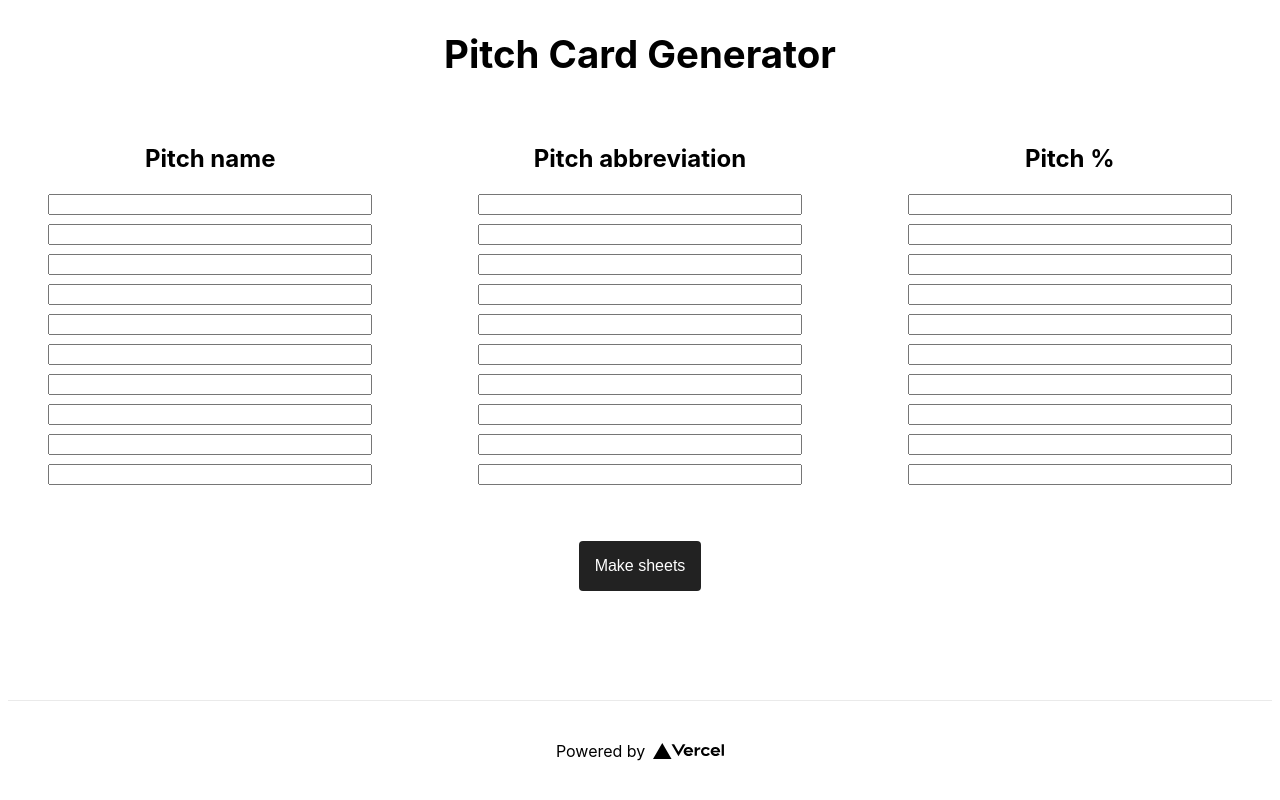
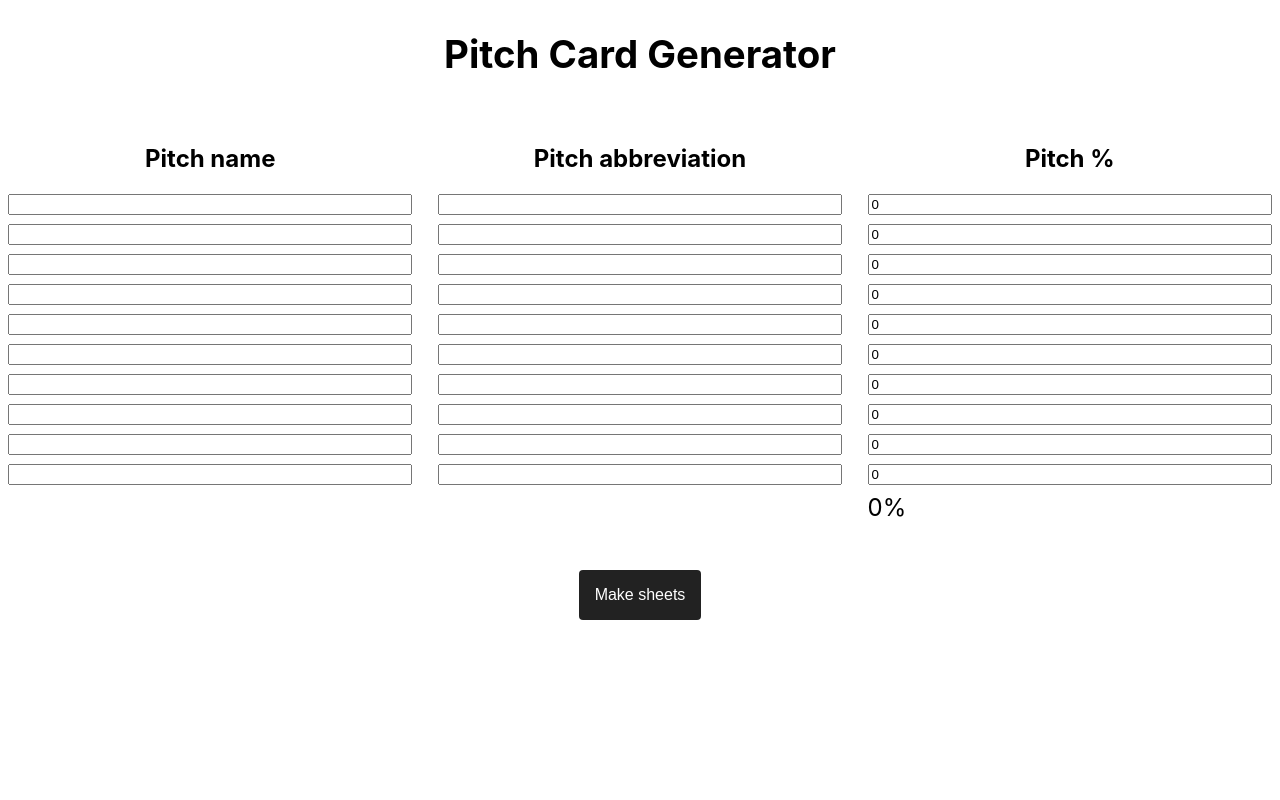
Before and after one commit to johnjago/pitch, a Next.js app: page / in a window 1280 px wide. Built offline with nearby package versions, Linux system fonts and the light colour scheme.

Commit message:
feat: calculate total percent
also: add intuitive tabindex, clean up CSS

```diff
--- a/pages/index.js
+++ b/pages/index.js
@@ -1,14 +1,31 @@
 import Head from 'next/head'
 import styles from '../styles/Home.module.css'
+import { useState } from 'react';
 
 export default function Home() {
+  const [percents, setPercents] = useState([0, 0, 0, 0, 0, 0, 0, 0, 0, 0]);
+  const [percentTotal, setPercentTotal] = useState(percents.reduce((acc, cur) => acc + cur, 0));
+
+  const updatePercents = (value, i) => {
+    const percentsCopy = [...percents];
+    percentsCopy[i] = value;
+    setPercents(percentsCopy);
+    calculateTotal(percentsCopy);
+  }
+
+  const calculateTotal = (arr) => {
+    const totalPercent = arr.reduce((total, percent) => {
+      return total + percent;
+    }, 0);
+    setPercentTotal(totalPercent);
+  };
+
   return (
     <div className={styles.container}>
       <Head>
         <title>Pitch Card Generator</title>
         <link rel="icon" href="/favicon.ico" />
       </Head>
-
       <main className={styles.main}>
         <h1 className={styles.title}>
           Pitch Card Generator
@@ -16,57 +33,43 @@ export default function Home() {
         <div className={styles.grid}>
           <div className={styles.col}>
             <h2>Pitch name</h2>
-            <input type="text" tabindex="1" />
-            <input type="text" tabindex="4" />
-            <input type="text" tabindex="7" />
-            <input type="text" tabindex="10" />
-            <input type="text" tabindex="13" />
-            <input type="text" tabindex="16" />
-            <input type="text" tabindex="19" />
-            <input type="text" tabindex="22" />
-            <input type="text" tabindex="25" />
-            <input type="text" tabindex="28" />
+            {percents && percents.map((p, i) =>
+              <input
+                type="text"
+                tabIndex={i*3 + 1}
+                key={i}
+              />
+            )}
           </div>
           <div className={styles.col}>
             <h2>Pitch abbreviation</h2>
-            <input type="text" tabindex="2" />
-            <input type="text" tabindex="5" />
-            <input type="text" tabindex="8" />
-            <input type="text" tabindex="11" />
-            <input type="text" tabindex="14" />
-            <input type="text" tabindex="17" />
-            <input type="text" tabindex="20" />
-            <input type="text" tabindex="23" />
-            <input type="text" tabindex="26" />
-            <input type="text" tabindex="29" />
+            {percents && percents.map((p, i) =>
+              <input
+                type="text"
+                tabIndex={i*3 + 2}
+                key={i}
+              />
+            )}
           </div>
           <div className={styles.col}>
             <h2>Pitch %</h2>
-            <input type="number" tabindex="3" />
-            <input type="number" tabindex="6" />
-            <input type="number" tabindex="9" />
-            <input type="number" tabindex="12" />
-            <input type="number" tabindex="15" />
-            <input type="number" tabindex="18" />
-            <input type="number" tabindex="21" />
-            <input type="number" tabindex="24" />
-            <input type="number" tabindex="27" />
-            <input type="number" tabindex="30" />
+            {percents && percents.map((p, i) =>
+              <input
+                type="number"
+                tabIndex={i*3 + 3}
+                min="0"
+                max="100"
+                onFocus={e => e.target.select()}
+                key={i}
+                value={percents[i]}
+                onChange={e => updatePercents(Number(e.target.value), i)}
+              />
+            )}
+            <div className={styles.total}>{percentTotal}%</div>
           </div>
         </div>
         <button className={styles.button}>Make sheets</button>
       </main>
-
-      <footer className={styles.footer}>
-        <a
-          href="https://vercel.com?utm_source=create-next-app&utm_medium=default-template&utm_campaign=create-next-app"
-          target="_blank"
-          rel="noopener noreferrer"
-        >
-          Powered by{' '}
-          <img src="/vercel.svg" alt="Vercel Logo" className={styles.logo} />
-        </a>
-      </footer>
     </div>
   )
 }
--- a/styles/Home.module.css
+++ b/styles/Home.module.css
@@ -10,25 +10,6 @@
   padding: 2rem 0 5rem 0;
   flex: 1;
   text-align: center;
-}
-
-.footer {
-  width: 100%;
-  height: 100px;
-  border-top: 1px solid #eaeaea;
-  display: flex;
-  justify-content: center;
-  align-items: center;
-}
-
-.footer img {
-  margin-left: 0.5rem;
-}
-
-.footer a {
-  display: flex;
-  justify-content: center;
-  align-items: center;
 }
 
 .title a {
@@ -80,7 +61,7 @@
 }
 
 .col input {
-  width: 80%;
+  width: 100%;
   margin-bottom: 0.5rem;
 }
 
@@ -103,6 +84,11 @@
   height: 1em;
 }
 
+.total {
+  font-size: 1.5rem;
+  text-align: left;
+}
+
 @media (max-width: 600px) {
   .grid {
     width: 100%;
```
